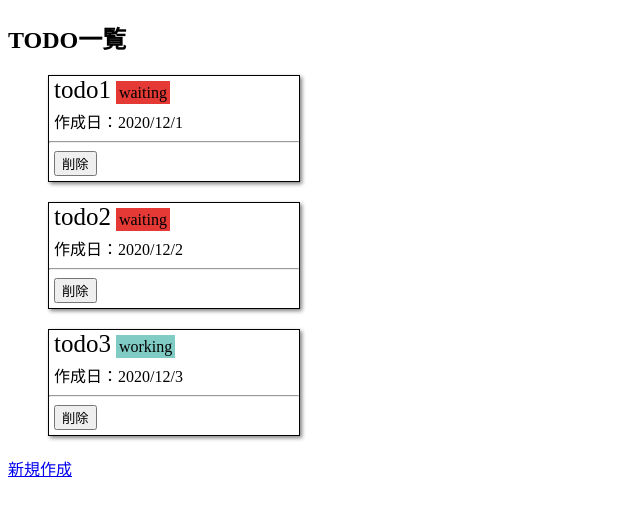
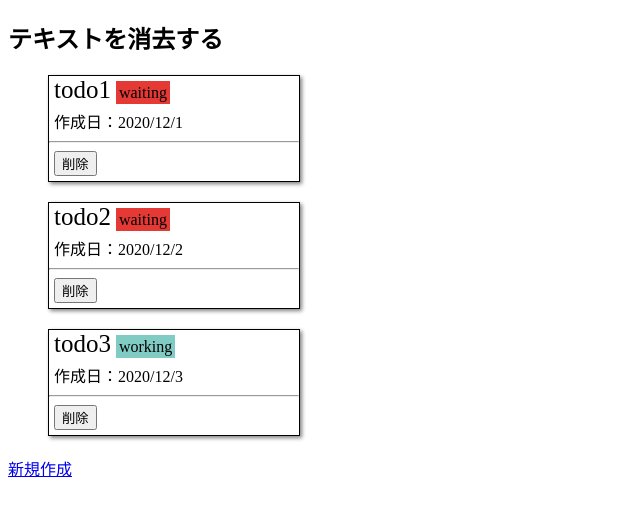
Before and after one commit to takamai0611/Vue-todo, a Vue app: page / in a window 1280 px wide. Shown: the top 516 px of the page, without its empty margins (0-640 px from the left). Built offline with nearby package versions, Linux system fonts and the light colour scheme.

Commit message:
fix:テキスト修正- テキストを消去する

```diff
--- a/src/views/todo.vue
+++ b/src/views/todo.vue
@@ -1,5 +1,5 @@
 <template>
-  <h2>TODO一覧</h2>
+  <h2>テキストを消去する</h2>
   <ul>
     <todo-item
       v-for="todo in todoStore.state.todos"
```
